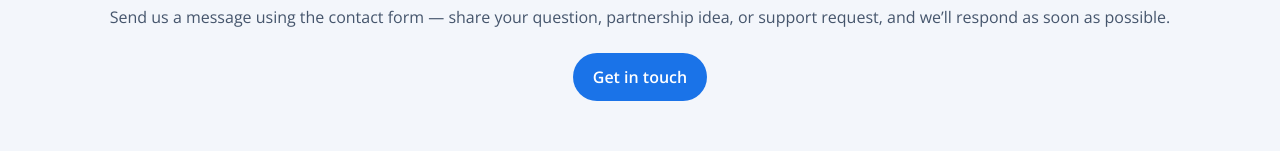
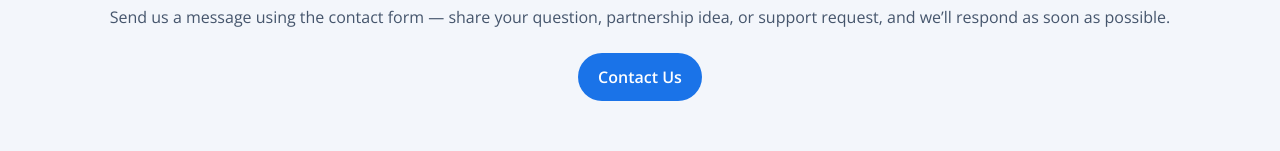
Before and after one commit to stanleyluvanda/tiscotechs, a React (Vite) app: page /home in a window 1280 px wide. Shown: the part 3137-3288 px from the top of the page. Built offline with nearby package versions, Linux system fonts and the light colour scheme; no server answers.

Commit message:
Get in Touch to Contact Us

```diff
--- a/src/pages/Home.jsx
+++ b/src/pages/Home.jsx
@@ -210,7 +210,7 @@ export default function Home() {
             to="/contact"
             className="rounded-full bg-[#1a73e8] text-white px-5 py-3 font-semibold hover:opacity-90"
           >
-            Get in touch
+            Contact Us
           </Link>
         </div>
       </section>
```
